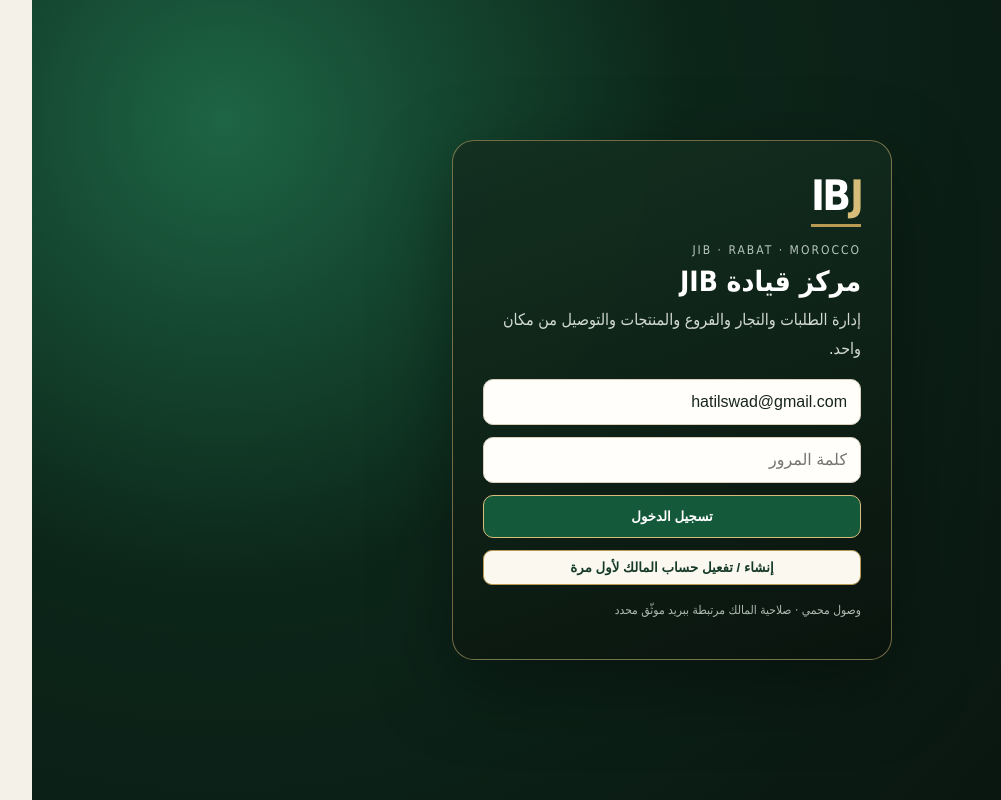
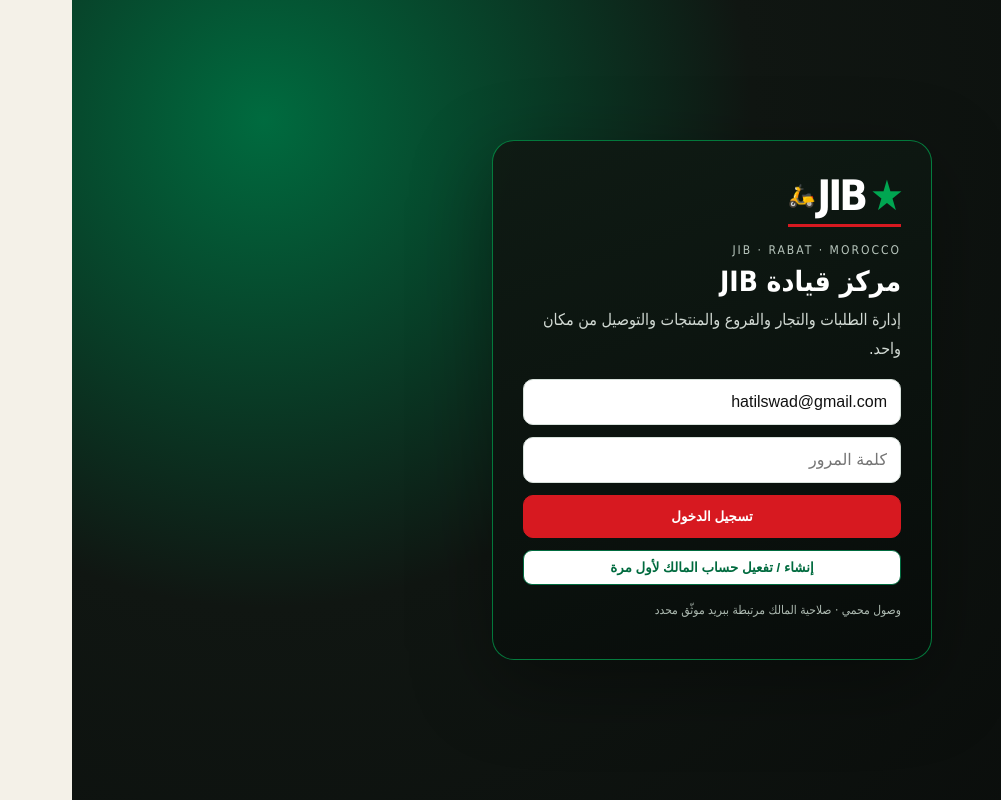
Before and after one commit to hatimsawad/jib-delivery, a Next.js app in the folder jib-v2/apps/admin/: page / in a window 1280 px wide. Shown: the whole page, without its empty margins (126-1127 px from the left). Built offline with nearby package versions, Linux system fonts and the light colour scheme.

Commit message:
Apply approved JIB red-green-white-black brand system to admin

```diff
--- a/jib-v2/apps/admin/app/page.tsx
+++ b/jib-v2/apps/admin/app/page.tsx
@@ -225,7 +225,7 @@ export default function AdminHome() {
     return (
       <main style={loginShellStyle}>
         <section style={loginCardStyle}>
-          <div style={brandMarkStyle}><span style={{ color: "#D8BC79" }}>J</span><span style={{ color: "#FFFFFF" }}>IB</span></div>
+          <div style={brandMarkStyle}><span style={{ color: "#00A651" }}>★</span><span style={{ color: "#FFFFFF" }}>JIB</span><span style={{ fontSize: 22 }}>🛵</span></div>
           <p style={{ color: "#B9C7BE", margin: "0 0 8px", letterSpacing: 2, fontSize: 12 }}>JIB · RABAT · MOROCCO</p>
           <h1 style={{ fontSize: 28, color: "#FFFFFF", margin: "0 0 8px" }}>{registerMode ? "تفعيل حساب المالك" : "مركز قيادة JIB"}</h1>
           <p style={{ color: "#D2DAD4", lineHeight: 1.8, marginTop: 0 }}>{registerMode ? "أنشئ حساب الإدارة الأول بالبريد المعتمد. لا يمكن لأي بريد آخر الحصول على صلاحية المالك." : "إدارة الطلبات والتجار والفروع والمنتجات والتوصيل من مكان واحد."}</p>
@@ -261,7 +261,7 @@ export default function AdminHome() {
     <main style={{ maxWidth: 1180, margin: "0 auto", padding: 24 }}>
       <header style={dashboardHeaderStyle}>
         <div>
-          <div style={brandMarkSmallStyle}><span style={{ color: "#D8BC79" }}>J</span><span style={{ color: "#FFFFFF" }}>IB</span></div>
+          <div style={brandMarkSmallStyle}><span style={{ color: "#00A651" }}>★</span><span style={{ color: "#FFFFFF" }}>JIB</span><span style={{ fontSize: 16 }}>🛵</span></div>
           <p style={{ color: "#D2DAD4", margin: "8px 0 6px" }}>JIB V2 · مساحة تشغيل داخلية</p>
           <h1 style={{ margin: 0, fontSize: 30, color: "#FFFFFF" }}>لوحة قيادة جيب</h1>
         </div>
@@ -357,14 +357,14 @@ export default function AdminHome() {
   );
 }
 
-const fieldStyle: CSSProperties = { width: "100%", boxSizing: "border-box", padding: 13, border: "1px solid #D8D0BC", borderRadius: 10, fontSize: 16, background: "#FFFEFA", color: "#17251D" };
-const buttonStyle: CSSProperties = { padding: "13px 16px", border: "1px solid #D8BC79", borderRadius: 10, background: "#145A3A", color: "#FFFFFF", fontWeight: 800, cursor: "pointer" };
-const secondaryButton: CSSProperties = { padding: "9px 12px", border: "1px solid #B99A55", borderRadius: 9, background: "#FBF8EF", color: "#173B29", cursor: "pointer", fontWeight: 700 };
-const tileStyle: CSSProperties = { background: "#FFFEFA", border: "1px solid #DED3B7", borderTop: "3px solid #B99A55", borderRadius: 14, padding: 16, boxShadow: "0 6px 20px rgba(22,42,30,.05)" };
-const panelStyle: CSSProperties = { background: "#FFFEFA", border: "1px solid #DED3B7", borderRadius: 16, padding: 20, marginTop: 18, boxShadow: "0 8px 24px rgba(22,42,30,.04)" };
-const loginShellStyle: CSSProperties = { minHeight: "100vh", display: "grid", placeItems: "center", padding: 24, boxSizing: "border-box", background: "radial-gradient(circle at 15% 15%, #1D6544 0, #0C261A 36%, #090F0C 100%)" };
-const loginCardStyle: CSSProperties = { width: "100%", maxWidth: 440, boxSizing: "border-box", padding: 30, borderRadius: 22, border: "1px solid rgba(216,188,121,.5)", background: "linear-gradient(160deg, rgba(19,48,33,.98), rgba(10,20,14,.98))", boxShadow: "0 24px 80px rgba(0,0,0,.35)" };
-const brandMarkStyle: CSSProperties = { display: "inline-flex", alignItems: "center", gap: 2, fontSize: 42, fontWeight: 950, letterSpacing: -3, marginBottom: 16, borderBottom: "3px solid #B99A55", paddingBottom: 4 };
-const brandMarkSmallStyle: CSSProperties = { display: "inline-flex", alignItems: "center", gap: 2, fontSize: 28, fontWeight: 950, letterSpacing: -2, borderBottom: "2px solid #D8BC79", paddingBottom: 2 };
-const dashboardHeaderStyle: CSSProperties = { display: "flex", justifyContent: "space-between", alignItems: "center", gap: 16, flexWrap: "wrap", padding: 24, borderRadius: 20, background: "linear-gradient(110deg, #0D2B1D, #174D34 70%, #101A14)", border: "1px solid #B99A55", boxShadow: "0 12px 30px rgba(12,38,26,.14)" };
-const authMessageStyle: CSSProperties = { color: "#FFE4DF", background: "rgba(155,36,42,.28)", border: "1px solid rgba(230,125,116,.5)", padding: 12, borderRadius: 10, lineHeight: 1.7 };
+const fieldStyle: CSSProperties = { width: "100%", boxSizing: "border-box", padding: 13, border: "1px solid #D8E2DC", borderRadius: 10, fontSize: 16, background: "#FFFFFF", color: "#111111" };
+const buttonStyle: CSSProperties = { padding: "13px 16px", border: "1px solid #D71920", borderRadius: 10, background: "#D71920", color: "#FFFFFF", fontWeight: 800, cursor: "pointer" };
+const secondaryButton: CSSProperties = { padding: "9px 12px", border: "1px solid #006B3F", borderRadius: 9, background: "#FFFFFF", color: "#006B3F", cursor: "pointer", fontWeight: 700 };
+const tileStyle: CSSProperties = { background: "#FFFFFF", border: "1px solid #D8E2DC", borderTop: "3px solid #D71920", borderRadius: 14, padding: 16, boxShadow: "0 6px 20px rgba(12,40,24,.05)" };
+const panelStyle: CSSProperties = { background: "#FFFFFF", border: "1px solid #D8E2DC", borderRadius: 16, padding: 20, marginTop: 18, boxShadow: "0 8px 24px rgba(12,40,24,.04)" };
+const loginShellStyle: CSSProperties = { minHeight: "100vh", display: "grid", placeItems: "center", padding: 24, boxSizing: "border-box", background: "radial-gradient(circle at 15% 15%, #006B3F 0, #101612 38%, #080A09 100%)" };
+const loginCardStyle: CSSProperties = { width: "100%", maxWidth: 440, boxSizing: "border-box", padding: 30, borderRadius: 22, border: "1px solid rgba(0,166,81,.7)", background: "linear-gradient(160deg, rgba(15,27,20,.99), rgba(8,12,10,.99))", boxShadow: "0 24px 80px rgba(0,0,0,.35)" };
+const brandMarkStyle: CSSProperties = { display: "inline-flex", alignItems: "center", gap: 5, fontSize: 42, fontWeight: 950, letterSpacing: -3, marginBottom: 16, borderBottom: "3px solid #D71920", paddingBottom: 4 };
+const brandMarkSmallStyle: CSSProperties = { display: "inline-flex", alignItems: "center", gap: 4, fontSize: 28, fontWeight: 950, letterSpacing: -2, borderBottom: "2px solid #D71920", paddingBottom: 2 };
+const dashboardHeaderStyle: CSSProperties = { display: "flex", justifyContent: "space-between", alignItems: "center", gap: 16, flexWrap: "wrap", padding: 24, borderRadius: 20, background: "linear-gradient(110deg, #101612, #006B3F 72%, #101612)", border: "1px solid #D71920", boxShadow: "0 12px 30px rgba(12,38,26,.14)" };
+const authMessageStyle: CSSProperties = { color: "#FFE7E7", background: "rgba(215,25,32,.22)", border: "1px solid rgba(215,25,32,.55)", padding: 12, borderRadius: 10, lineHeight: 1.7 };
```
